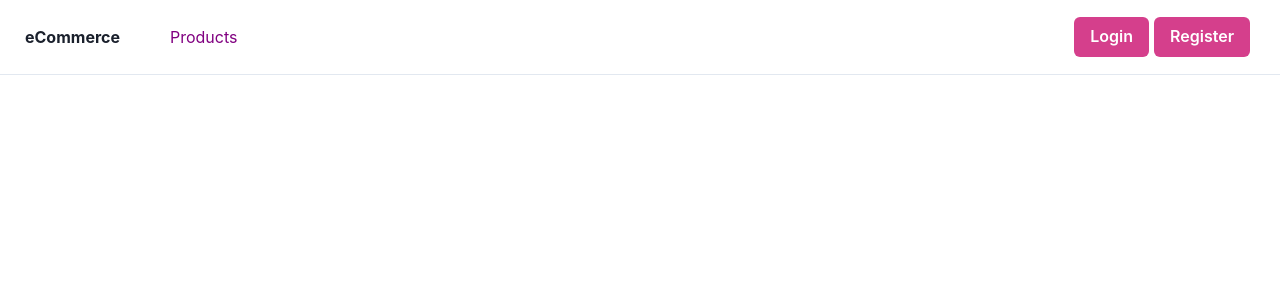
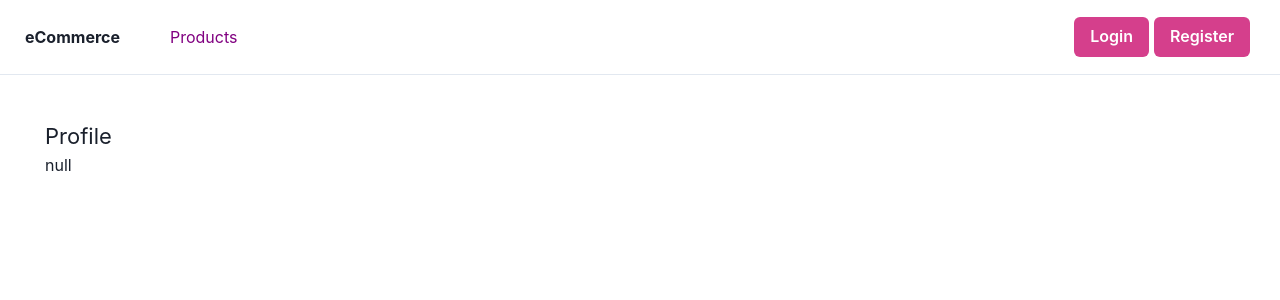
Before and after one commit to fatmadurak/React-eCommerce, a React (Create React App) app in the folder client/: page /profile in a window 1280 px wide. Shown: the top 300 px of the page. Built offline with nearby package versions, Linux system fonts and the light colour scheme; no server answers.

Commit message:
committed

```diff
--- a/client/src/App.js
+++ b/client/src/App.js
@@ -12,6 +12,7 @@
 import Signup from "./Pages/Auth/SignUp";
 import Products from "./Pages/Products";
 import ProductDetails from "./Pages/ProductDetails/index"
+import Profile from "./Pages/Profile";
 
 
  function App() {
@@ -26,6 +27,7 @@
           <Route path="/product/:product_id" exact element={<ProductDetails/>}/>
           <Route path="/signin" exact element={<Signin/>}/>
           <Route path="/signup" exact element={<Signup/>}/>
+          <Route path="/profile" exact element={<Profile/>}/>
         </Routes>
         </div>
     </Router>
--- /dev/null
+++ b/client/src/Pages/Profile/index.js
@@ -0,0 +1,23 @@
+import React from 'react'
+import { useAuth } from '../../contexts/AuthContext'
+import {Text} from "@chakra-ui/react"
+
+function Profile() {
+
+    const {user}=useAuth();
+  return (
+    <div>
+
+    <code>
+
+    <Text fontSize="22">Profile</Text>
+    {JSON.stringify(user)}
+
+    </code>
+
+
+    </div>
+  )
+}
+
+export default Profile
```
